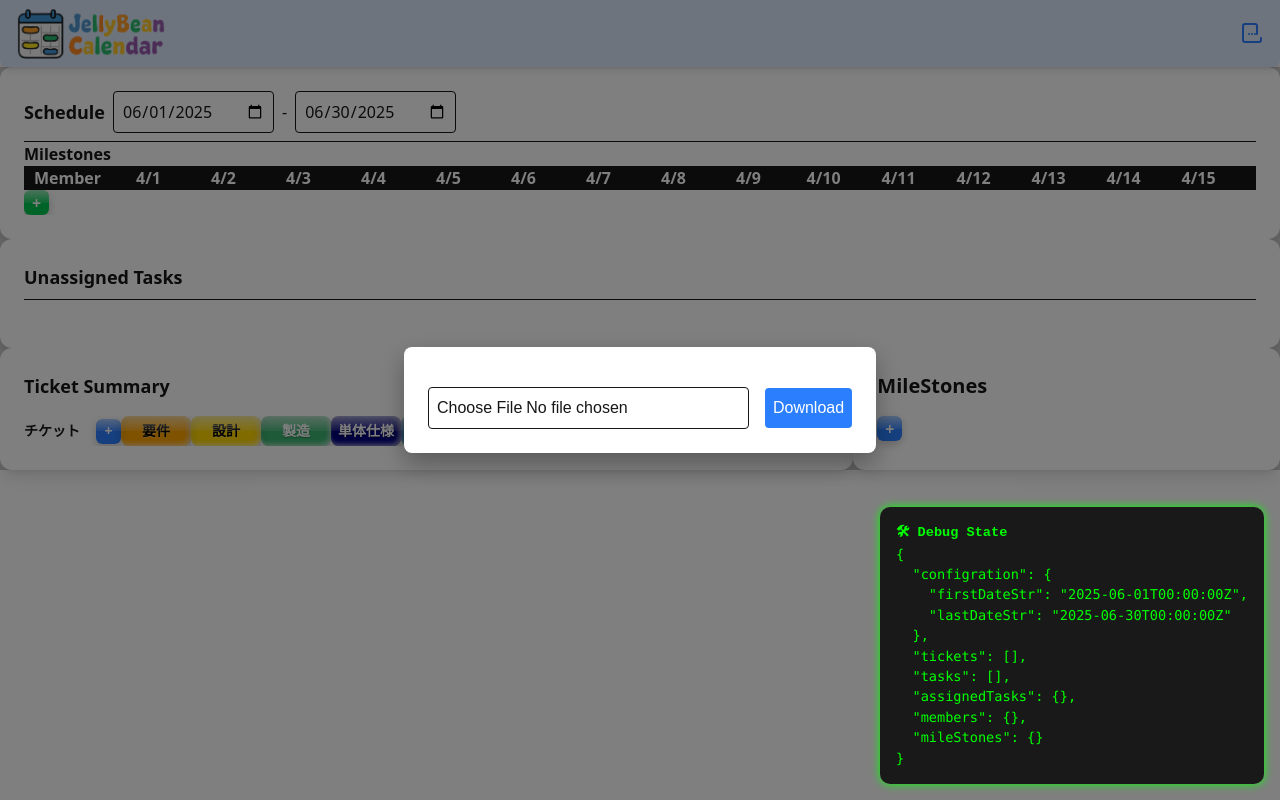
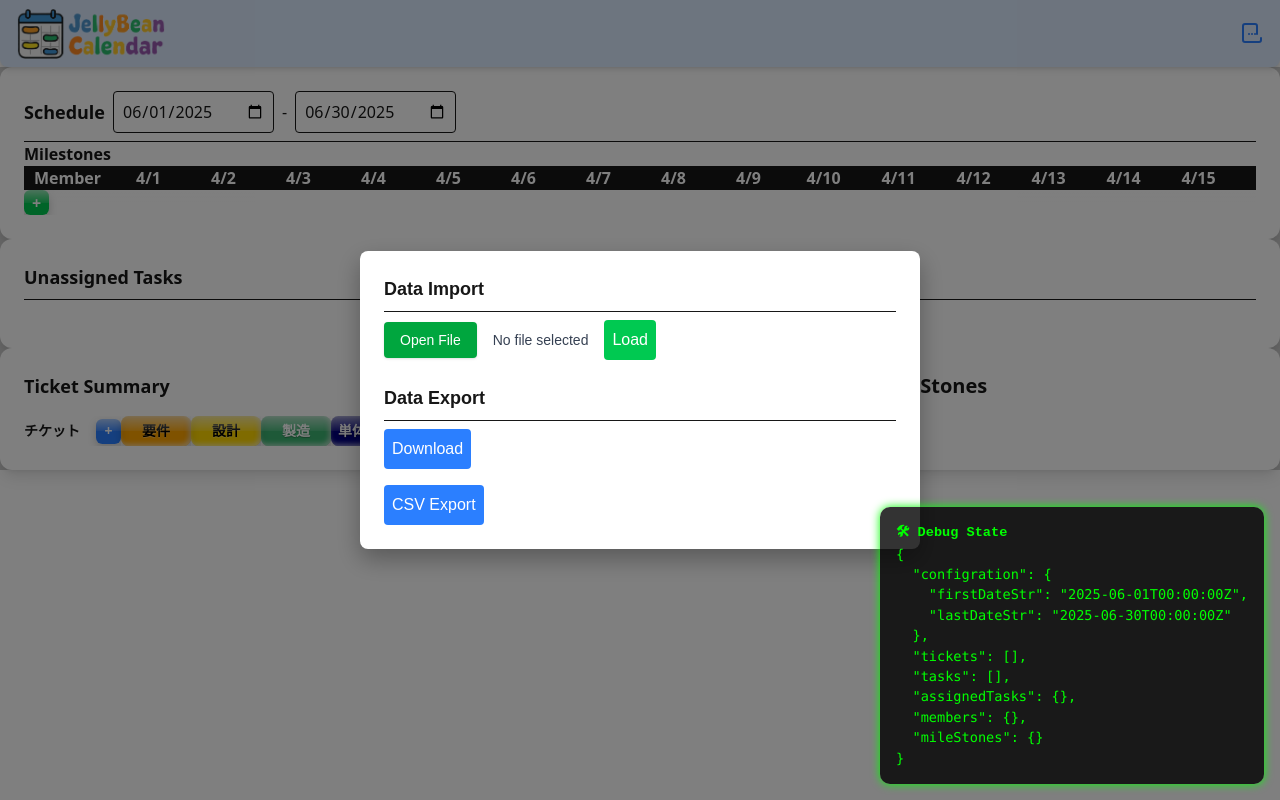
Before and after one commit to Yasu0812/schedule_maker, a Next.js app: page / in a window 1280 px wide. Both pictures are taken after a click on the button "Save changes". Built offline with nearby package versions, Linux system fonts and the light colour scheme.

Commit message:
Refactor SaveIcon component for improved readability; add state management and file handling in DataImportExport component; implement CSV export functionality in ScheduleCsvConverter

```diff
--- a/src/app/components/import/DataImportExport.tsx
+++ b/src/app/components/import/DataImportExport.tsx
@@ -1,6 +1,7 @@
 import { ScheduleStateManager } from "@/app/models/ScheduleStateManager";
 import { ScheduleStateJson } from "@/app/models/serialize/ScheduleStateJson";
-import { Dispatch, SetStateAction } from "react";
+import { ScheduleCsvConverter } from "@/app/service/ScheduleCsvConverter";
+import { Dispatch, SetStateAction, useRef, useState } from "react";
 
 export default function DataImportExport(
     props: {
@@ -10,6 +11,8 @@ export default function DataImportExport(
     }
 ) {
 
+    const inputRef = useRef<HTMLInputElement>(null);
+    const [fileName, setFileName] = useState<string | null>(null);
 
     const jsonFileDownload = () => {
         const schedule = props.schedule;
@@ -26,35 +29,109 @@ export default function DataImportExport(
         URL.revokeObjectURL(url);
     };
 
+    const jsonFileLoad = () => {
 
-    return (
-        <div className="w-full h-full flex justify-center items-center gap-4">
-            <form className="mt-4">
-                <input type="file" accept=".json" className="border p-2 rounded
-                " onChange={(e) => {
-                        const file = e.target.files?.[0];
-                        if (file) {
+        if (!inputRef.current || !inputRef.current.files || inputRef.current.files.length === 0) {
+            alert("ファイルが選択されていません。");
+            return;
+        }
+
+        const file = inputRef.current.files[0];
+
         const reader = new FileReader();
+        props.setSchedule(undefined);
         reader.onload = (event) => {
             try {
                 const data = event.target?.result as string;
                 const schedule = ScheduleStateJson.fromJson(data);
                 props.setSchedule(schedule);
+                props.hideModal();
+
             } catch (error) {
                 console.error("Failed to parse JSON:", error);
-                                } finally {
-                                    props.hideModal();
+                alert("JSONの読み込みに失敗しました。正しい形式のファイルを選択してください。");
             }
         };
         reader.readAsText(file);
     }
-                    }} />
-            </form>
+
+    const handleClick = () => {
+        inputRef.current?.click();
+
+    };
+
+    const handleChange = (e: React.ChangeEvent<HTMLInputElement>) => {
+        const file = e.target.files?.[0];
+        if (file) {
+            setFileName(file.name);
+        } else {
+            setFileName(null);
+        }
+    };
+
+    const csvFileDownload = () => {
+        const schedule = props.schedule;
+        if (!schedule) return;
+        const csvContent = new ScheduleCsvConverter().toCsv(schedule);
+        const blob = new Blob([csvContent], { type: 'text/csv' });
+        const url = URL.createObjectURL(blob);
+        const a = document.createElement('a');
+        a.href = url;
+        a.download = 'schedule.csv';
+        document.body.appendChild(a);
+        a.click();
+        document.body.removeChild(a);
+        URL.revokeObjectURL(url);
+    }
+
+    return (
+        <div className="min-w-lg">
+            <h2 className="text-lg font-semibold pb-2 mb-2 border-b">Data Import</h2>
+            <div className="flex items-center gap-4">
+                <input
+                    ref={inputRef}
+                    type="file"
+                    accept=".json"
+                    className="hidden"
+                    onChange={handleChange}
+                />
+
                 <button
-                className="mt-4 bg-blue-500 text-white p-2 rounded"
+                    type="button"
+                    onClick={handleClick}
+                    className="px-4 py-2 rounded bg-green-600 text-white text-sm hover:bg-green-700 shadow transition-colors"
+                >
+                    Open File
+                </button>
+
+                <span className="text-sm text-gray-700 truncate max-w-[200px]">
+                    {fileName ?? "No file selected"}
+                </span>
+
+                <button
+                    className=" bg-green-500 text-white p-2 rounded"
+                    onClick={jsonFileLoad}>
+                    Load
+                </button>
+
+
+            </div>
+            <h2 className="text-lg font-semibold pb-2 mt-6 mb-2 border-b">Data Export</h2>
+            <div className="mb-4">
+                <button
+                    className=" bg-blue-500 text-white p-2 rounded"
                     onClick={jsonFileDownload}>
                     Download
                 </button>
             </div>
+            <div>
+                <button
+                    className=" bg-blue-500 text-white p-2 rounded"
+                    onClick={csvFileDownload}>
+                    CSV Export
+                </button>
+            </div>
+
+        </div>
     );
 }
--- a/src/app/models/CalendarCellTask.ts
+++ b/src/app/models/CalendarCellTask.ts
@@ -28,7 +28,7 @@ export class CalendarLineTask {
      * コンストラクタ。
      *
      * @param memberId メンバーのIDを表す文字列。
-     * @param taskMap タスクのマップ。キーはYYYY-MM-DD、値は `CalendarCellTask` オブジェクト。
+     * @param taskMap タスクのマップ。キーはYYYY-MM-DDT00:00:00Z、値は `CalendarCellTask` オブジェクト。
      */
     constructor(
         public readonly memberId: string,
@@ -38,7 +38,7 @@ export class CalendarLineTask {
     /**
      * 指定された日付に対応するタスクを取得します。
      *
-     * @param date - タスクを取得したい日付を表す文字列 (例: "YYYY-MM-DD")。
+     * @param date - タスクを取得したい日付を表す文字列 (例: "YYYY-MM-DDT00:00:00Z")。
      * @returns 指定された日付に対応する `CalendarCellTask` オブジェクト。
      *          該当するタスクが存在しない場合は `undefined` を返します。
      */
--- /dev/null
+++ b/src/app/service/ScheduleCsvConverter.ts
@@ -0,0 +1,26 @@
+import { DateUtil } from "../common/DateUtil";
+import { phaseNameMap } from "../common/PhaseEnum";
+import { ScheduleStateManager } from "../models/ScheduleStateManager";
+
+export class ScheduleCsvConverter {
+
+    public toCsv(schedule: ScheduleStateManager): string {
+        const calandar = schedule.calandarManager;
+        const header = ["name", ...calandar.dayList.map(date => DateUtil.formatDateShow(date))];
+        const memberMap = schedule.memberManager.memberMap;
+
+
+        const rows = Array.from(memberMap).map(([id, name]) => {
+            const line = calandar.getCalendarLine(id);
+            const taskDescriptions = calandar.dayList.map(date => {
+                const task = line.getTaskForDate(DateUtil.formatDate(date));
+                return task ? `${task.taskName}#${phaseNameMap[task.taskPhase]}` : "";
+            });
+            return [name, ...taskDescriptions];
+        });
+
+        const csvContent = [header, ...rows].map(row => row.join(",")).join("\n");
+        return csvContent;
+    }
+
+}
```
Also changed, not shown: src/app/components/atom/SaveIcon.tsx (+5 -3 lines). Lines whose indentation alone changed are shown as unchanged.
